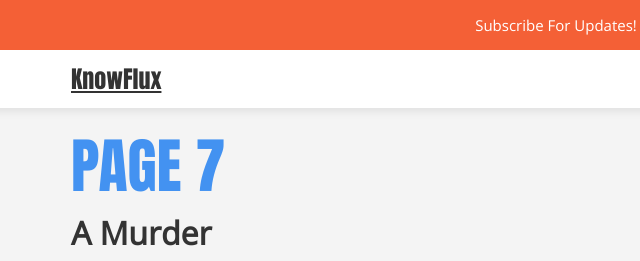
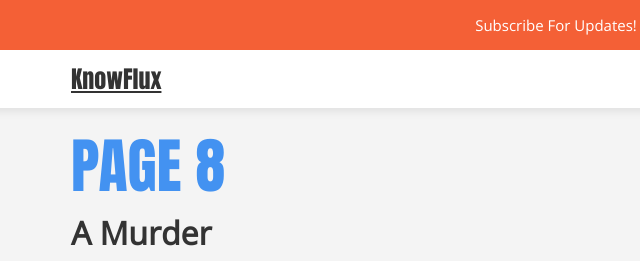
Before and after one commit to KnowFlux/knowflux.github.io, a plain HTML site: page page8.html in a window 1280 px wide. Shown: the top 261 px of the page, 84-724 px from the left. Drawn offline with nearby package versions, Linux system fonts and the light colour scheme.

Commit message:
Change page title and heading to match content

```diff
--- a/page8.html
+++ b/page8.html
@@ -4,7 +4,7 @@
 <head>
   <meta name="viewport" content="width=device-width, initial-scale=1.0">
   <meta charset="utf-8" />
-  <title>Page 7 | KnowFlux</title>
+  <title>Page 8 | KnowFlux</title>
   <link rel = "stylesheet" href = "https://fonts.googleapis.com/css?family=Anton|Open+Sans">
   <link rel="icon" type="image/png" href="Images/favicon.png">
   <link rel="stylesheet" href="style.css?cachebust=13">
@@ -47,7 +47,7 @@
   </div>
   <div class="wrap">
     <div class="page-header-container">
-      <h2 class="page-title">Page 7</h2>
+      <h2 class="page-title">Page 8</h2>
       <h3 class="page-subtitle">A Murder</h3>
     </div>
 
```
